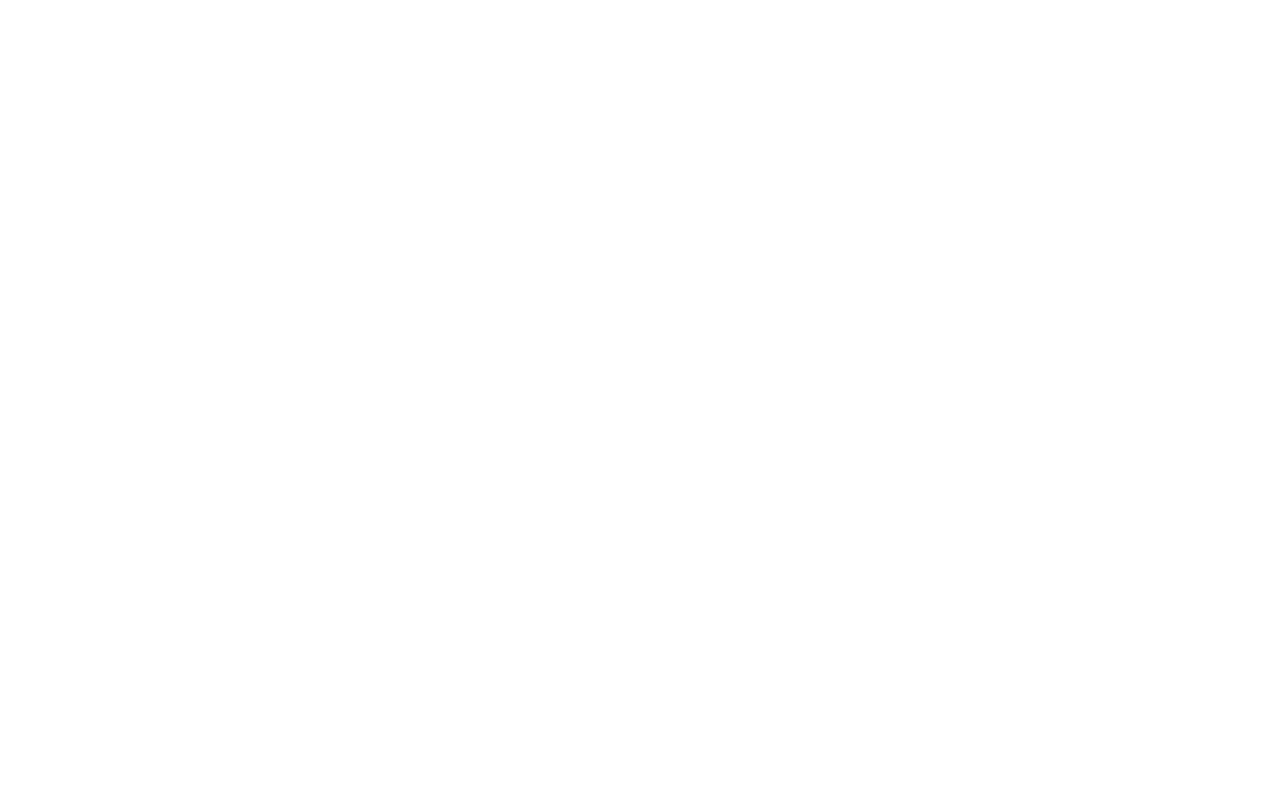
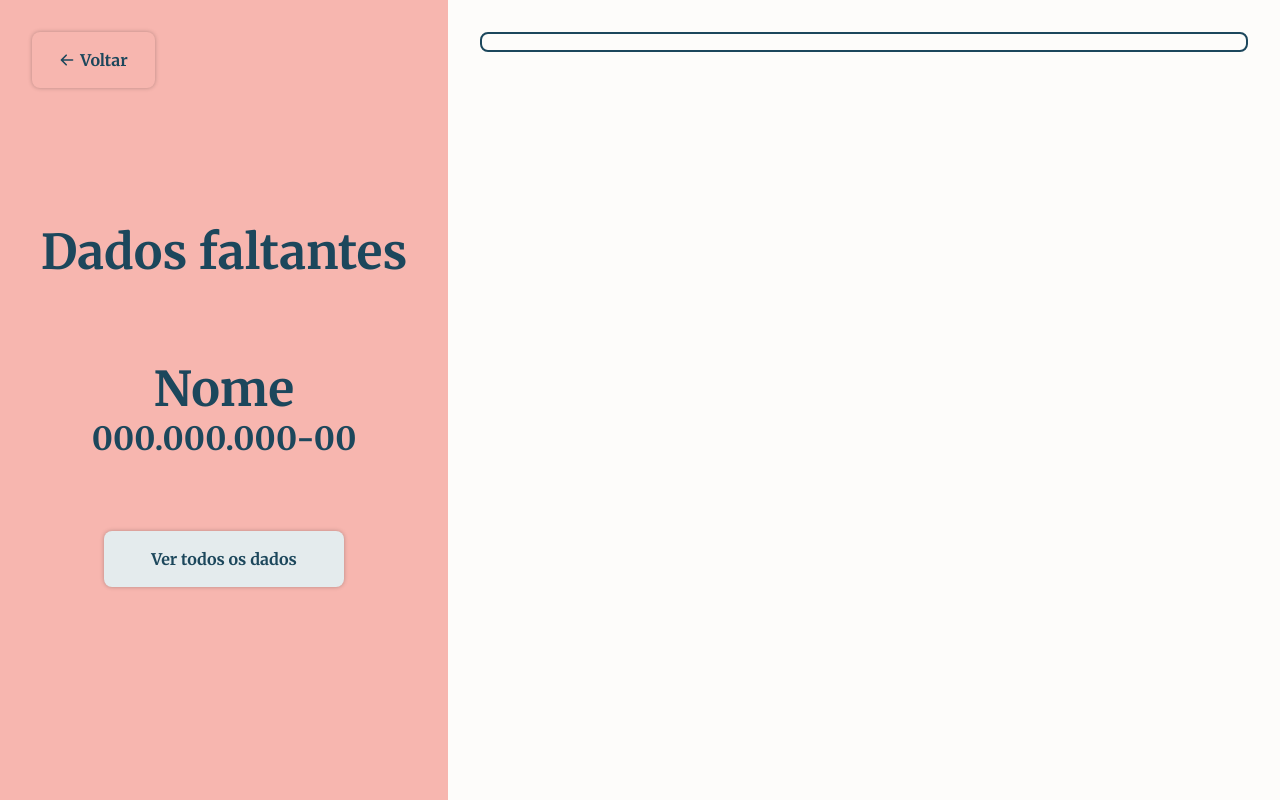
Before and after one commit to codeway-hacktudo/codeway-hacktudo-front, a React (Create React App) app: page /missing-data in a window 1280 px wide. Built offline with nearby package versions, Linux system fonts and the light colour scheme.

Commit message:
finish menu mising data

```diff
--- a/src/components/layout/index.tsx
+++ b/src/components/layout/index.tsx
@@ -36,7 +36,7 @@ const Layout: React.FC<ILayoutProps> = ({
           text: 'Ver dados faltantes',
         }
       : {
-          color,
+          color: '#E4EBED',
           text: 'Ver todos os dados',
         };
   return (
--- a/src/pages/MissingData/index.tsx
+++ b/src/pages/MissingData/index.tsx
@@ -1,9 +1,22 @@
 import React from 'react';
-
-// import { Container } from './styles';
+import Layout from '../../components/layout';
+import ProgressBar from '../../components/progress-bar';
+import {Container} from './styles';
 
 const MissingData: React.FC = () => {
-  return <div />;
+  return (
+    <Layout
+      title="Dados faltantes"
+      name="Nome"
+      id="000.000.000-00"
+      onClickBack={() => console.log('teste')}
+      onClickPrincipalButton={() => console.log('teste')}
+      color="#F7B6AF">
+      <Container>
+        <ProgressBar />
+      </Container>
+    </Layout>
+  );
 };
 
 export default MissingData;
--- a/src/pages/MissingData/styles.ts
+++ b/src/pages/MissingData/styles.ts
@@ -1,3 +1,7 @@
 import styled from 'styled-components';
 
-export const Container = styled.div``;
+export const Container = styled.div`
+  display: flex;
+  height: 100%;
+  width: 100%;
+`;
--- a/src/routes/index.tsx
+++ b/src/routes/index.tsx
@@ -9,7 +9,7 @@ const Routes: React.FC = () => {
     <Switch>
       <Route path="/" exact component={Home} />
       <Route path="/all-data" exact component={AllData} />
-      <Route path="/" exact component={Home} />
+      <Route path="/missing-data" exact component={MissingData} />
     </Switch>
   );
 };
```
